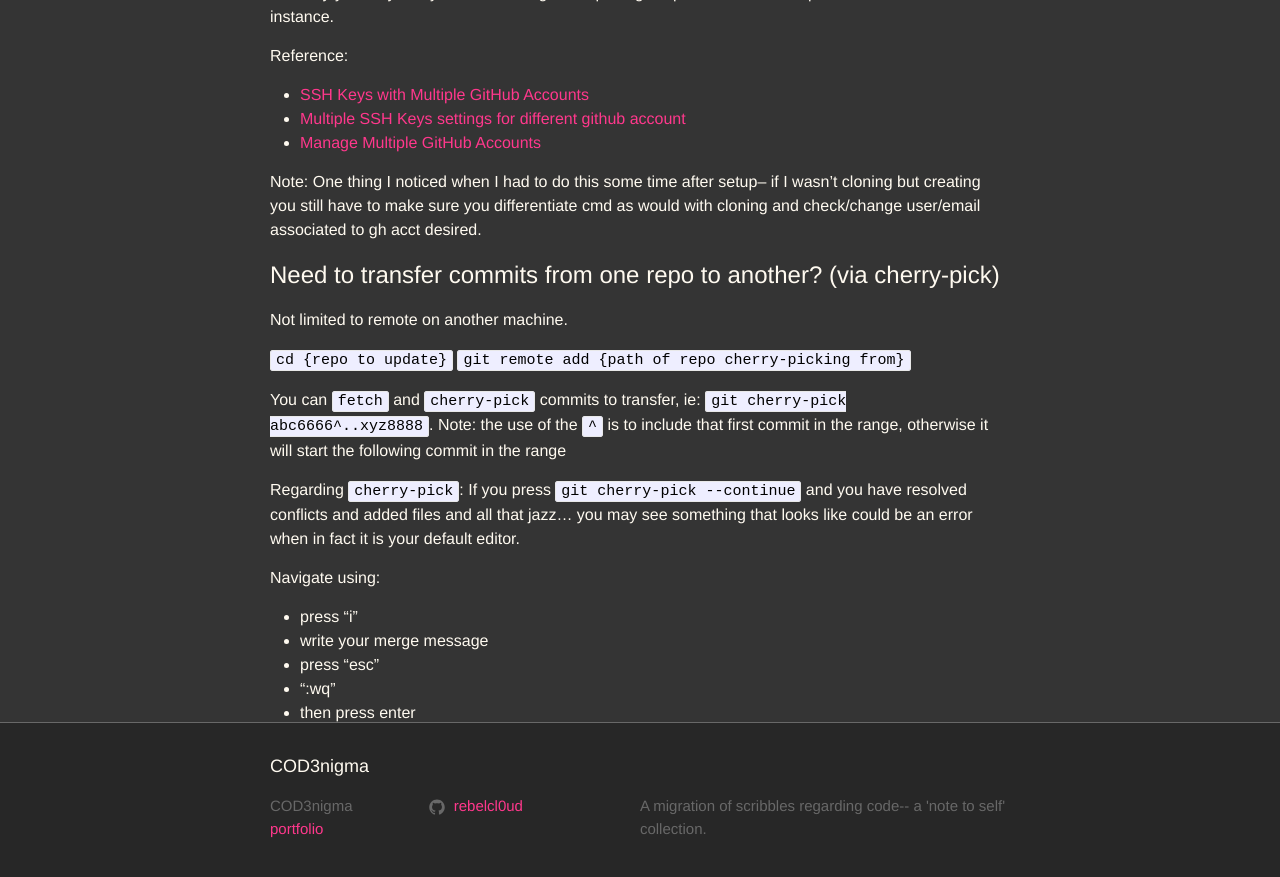
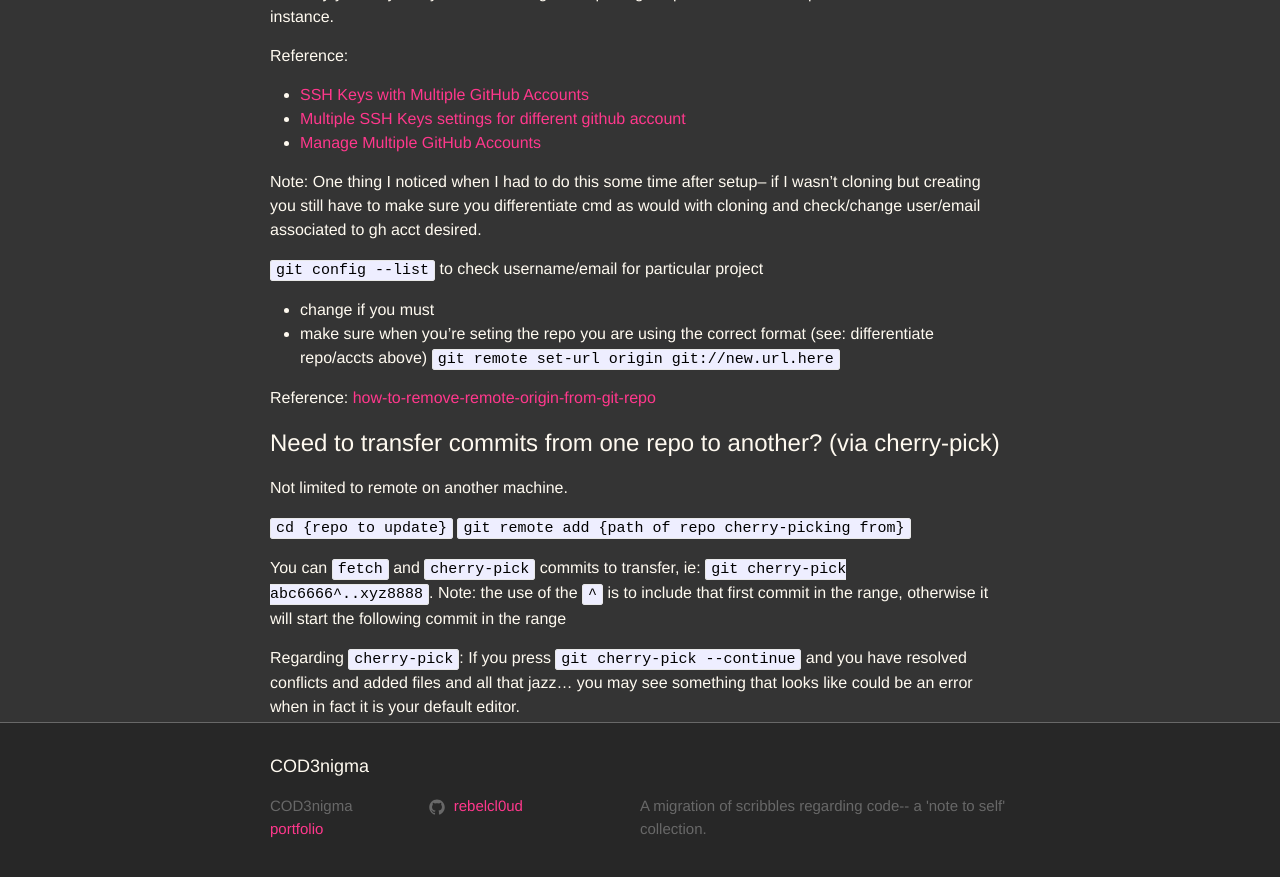
Before and after one commit to rebelcl0ud/blog, a Jekyll site: the page built from _posts/2017-06-19-[06]-git-it-done.markdown, in a window 1280 px wide and 900 px high, scrolled down 3751 px. Shown: the top 877 px of the window. Built offline with Jekyll 4.4.1, drawn with Linux system fonts in a browser that asks for light colours.

Commit message:
update: multiple gh acct section

```diff
--- a/_posts/2017-06-19-[06]-git-it-done.markdown
+++ b/_posts/2017-06-19-[06]-git-it-done.markdown
@@ -143,6 +143,14 @@ Reference:
 
 Note: One thing I noticed when I had to do this some time after setup-- if I wasn't cloning but creating you still have to make sure you differentiate cmd as would with cloning and check/change user/email associated to gh acct desired.
 
+`git config --list` to check username/email for particular project
+- change if you must
+- make sure when you're seting the repo you are using the correct format (see: differentiate repo/accts above)
+`git remote set-url origin git://new.url.here`
+
+Reference:
+[how-to-remove-remote-origin-from-git-repo](https://stackoverflow.com/questions/16330404/how-to-remove-remote-origin-from-git-repo)
+
 # Need to transfer commits from one repo to another? (via cherry-pick)
 Not limited to remote on another machine.
 
```
